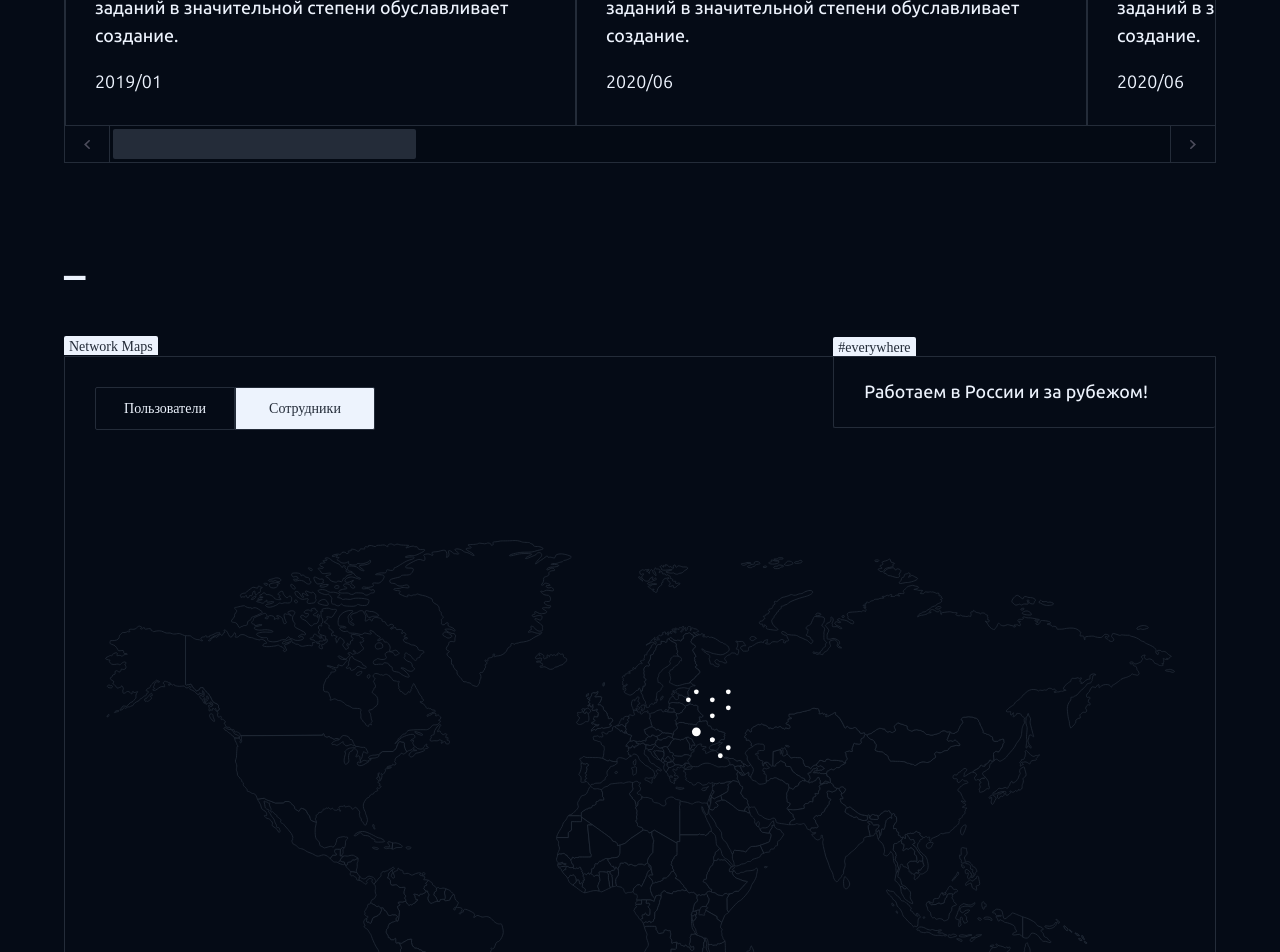
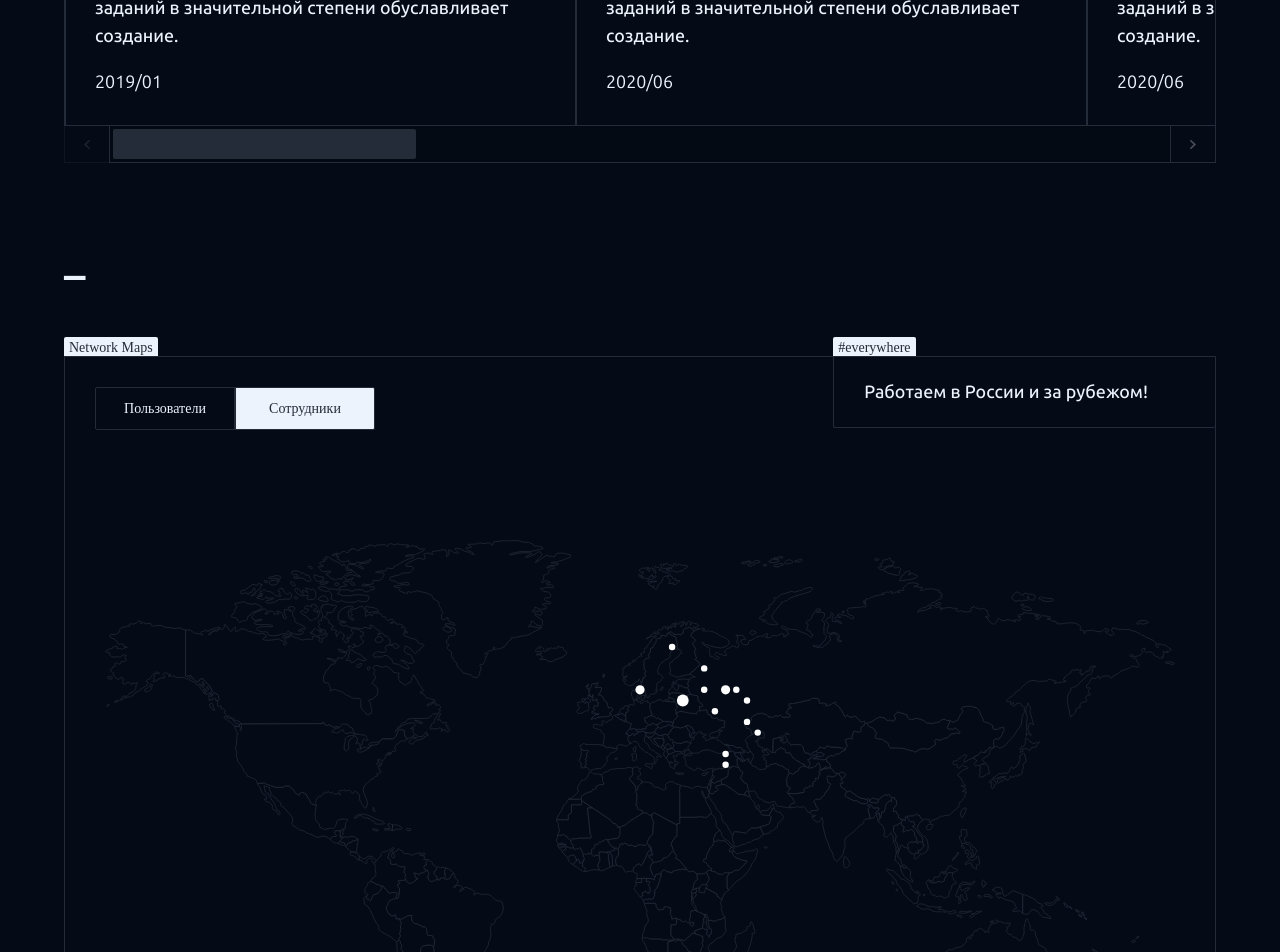
Before and after one commit to abdulhafiz7156/network-group, a Vue app: page / in a window 1280 px wide. Shown: the part 2220-3172 px from the top of the page. Built offline with nearby package versions, Linux system fonts and the light colour scheme; a web font is replaced by a local one.

Commit message:
fixed swiper navigation buttons

```diff
--- a/src/App.vue
+++ b/src/App.vue
@@ -1,10 +1,11 @@
 <script>
 import './style.css';
-import { ref, computed, onMounted, reactive, watch } from 'vue';
+import { ref, computed, onMounted, reactive, watch, onBeforeUnmount } from 'vue';
 import { Swiper, SwiperSlide } from "swiper/vue";
 import "swiper/css";
 import "swiper/css/scrollbar";
 import "./style.css";
+import 'swiper/swiper-bundle.css';
 import { Scrollbar, Navigation } from "swiper/modules";
 import { gsap } from 'gsap';
 import { ScrollTrigger } from 'gsap/ScrollTrigger';
@@ -32,17 +33,19 @@ export default {
     ]);
 
     const userPoints = ref([
-      { city: 'Москва', employees: '3', x: 740, y: 190 },
-      { city: 'Москва', employees: '3', x: 760, y: 200 },
-      { city: 'Москва', employees: '3', x: 780, y: 190 },
-      { city: 'Москва', employees: '3', x: 780, y: 210 },
-      { city: 'Москва', employees: '3', x: 760, y: 220 },
-      { city: 'Москва', employees: '8', x: 740, y: 240 },
-      { city: 'Москва', employees: '3', x: 760, y: 250 },
-      { city: 'Москва', employees: '3', x: 760, y: 250 },
-      { city: 'Москва', employees: '3', x: 780, y: 260 },
-      { city: 'Москва', employees: '3', x: 770, y: 270 },
-      { city: 'Москва', employees: '3', x: 730, y: 200 },
+      { city: 'Москва', employees: '6', x: 580, y: 140 },
+      { city: 'Москва', employees: '5', x: 500, y: 140 },
+      { city: 'Москва', employees: '3', x: 560, y: 140 },
+      { city: 'Москва', employees: '3', x: 580, y: 210 },
+      { city: 'Москва', employees: '3', x: 590, y: 140 },
+      { city: 'Москва', employees: '3', x: 600, y: 150 },
+      { city: 'Москва', employees: '3', x: 530, y: 100 },
+      { city: 'Москва', employees: '3', x: 560, y: 120 },
+      { city: 'Москва', employees: '8', x: 540, y: 150 },
+      { city: 'Москва', employees: '3', x: 580, y: 200 },
+      { city: 'Москва', employees: '3', x: 610, y: 180 },
+      { city: 'Москва', employees: '3', x: 570, y: 160 },
+      { city: 'Москва', employees: '3', x: 600, y: 170 },
       // Добавьте другие точки здесь
     ]);
 
@@ -181,7 +184,9 @@ export default {
     const cursorCeo = ref(null);
     const cursorUser = ref(null);
     const cursorDev = ref(null);
-    const cursorUserMobile = ref(null)
+    const cursorUserMobile = ref(null);
+    const mapSvg = ref(null);
+    const map1Svg = ref(null);
 
     // Фильтрация cards чтобы показывалось от старых к новым
     const filteredTimelines = computed(() => {
@@ -223,30 +228,30 @@ export default {
       tooltip.value.city = point.city;
       tooltip.value.employees = point.employees;
       const width = window.innerWidth;
-
-      if (width >= 1920) {
-        tooltip.value.x = point.x + 107;
-        tooltip.value.y = point.y + 105;
-      } else if(width >= 1600){
-        tooltip.value.x = point.x + 100;
-        tooltip.value.y = point.y + 100;
-      } else if (width >= 1439) {
-        tooltip.value.x = point.x - 10;
-        tooltip.value.y = point.y + 50;
-      } else if (width >= 1280) {
-        tooltip.value.x = point.x - 100;
-        tooltip.value.y = point.y - 100;
-      } else if (width >= 1024) {
-        tooltip.value.x = point.x - 100;
-        tooltip.value.y = point.y + 20;
-      } else if (width >= 768) {
-        tooltip.value.x = point.x - 300;
-        tooltip.value.y = point.y - 50;
-      }
+      //
+      // if (width >= 1920) {
+      //   tooltip.value.x = point.x + 107;
+      //   tooltip.value.y = point.y + 105;
+      // } else if(width >= 1600){
+      //   tooltip.value.x = point.x + 100;
+      //   tooltip.value.y = point.y + 100;
+      // } else if (width >= 1439) {
+      //   tooltip.value.x = point.x - 10;
+      //   tooltip.value.y = point.y + 50;
+      // } else if (width >= 1280) {
+      //   tooltip.value.x = point.x - 100;
+      //   tooltip.value.y = point.y - 100;
+      // } else if (width >= 1024) {
+      //   tooltip.value.x = point.x - 100;
+      //   tooltip.value.y = point.y + 20;
+      // } else if (width >= 768) {
+      //   tooltip.value.x = point.x - 300;
+      //   tooltip.value.y = point.y - 50;
+      // }
 
       // if(window.innerWidth < 1600){
-      //   tooltip.value.x = point.x - 40;
-      //   tooltip.value.y = point.y + 40;
+        tooltip.value.x = point.x - 40;
+        tooltip.value.y = point.y + 40;
       // } else
       // } else if(window.innerWidth >= 1439){
       //   tooltip.value.x = point.x + 1000;
@@ -368,24 +373,43 @@ export default {
         return 5.5;
       }
     };
-
     const slideNext = () => {
-      console.log("fak")
-      swiperRef.value.swiper.slideNext();
-    };
-
-    const slidePrev = () => {
-      console.log("prev")
-      swiperRef.value.swiper.slidePrev();
+      if (swiperRef.value && swiperRef.value.swiper) {
+        swiperRef.value.swiper.slideNext();
+      }
     };
 
 
+    const slidePrev = () => {
+      if (swiperRef.value && swiperRef.value.swiper) {
+        swiperRef.value.swiper.slidePrev();
+      }
+    }
+
+    const adjustSvgSize = () => {
+      const mapSvgElement = mapSvg.value;
+      const map1SvgElement = map1Svg.value;
+
+      if (mapSvgElement && map1SvgElement) {
+        const width = mapSvgElement.clientWidth;
+        const height = mapSvgElement.clientHeight;
+
+        mapSvgElement.setAttribute('width', width);
+        mapSvgElement.setAttribute('height', height);
+        map1SvgElement.setAttribute('width', width);
+        map1SvgElement.setAttribute('height', height);
+      }
+    };
 
 
+    onBeforeUnmount(() => {
+      window.removeEventListener('resize', adjustSvgSize);
+    });
     onMounted(() => {
       extractYears();
       document.addEventListener('click', handleClickOutside);
-
+      adjustSvgSize();
+      window.addEventListener('resize', adjustSvgSize);
       const titles = [
         { el: addTitleRef1.value, text: "Наши продукты" },
         { el: addTitleRef2.value, text: "Таймлайн" },
@@ -458,7 +482,8 @@ export default {
       cursorCeo,
       cursorUser,
       cursorDev,
-      cursorUserMobile
+      cursorUserMobile,
+      adjustSvgSize
     };
   },
 };
@@ -628,13 +653,13 @@ export default {
             </div>
             <div class="fourth-block__map">
               <div v-if="!mapUsers">
-                <svg viewBox="0 0 1339 712" xmlns="http://www.w3.org/2000/svg">
-                  <image href="./assets/img/map.svg" x="0" y="0" width="1339" height="712"/>
+                <svg ref="mapSvg" viewBox="0 0 1000 500" xmlns="http://www.w3.org/2000/svg">
+                  <image href="./assets/img/map.svg" x="0" y="0" width="1000" height="500"/>
                   <g v-for="(point, index) in userPoints" :key="index">
                     <!-- Большой круг для захвата событий -->
                     <rect
-                        :x="point.x - 400"
-                        :y="point.y - 400"
+                        :x="point.x - 40"
+                        :y="point.y - 40"
                         width="20"
                         height="20"
                         class="city"
@@ -662,8 +687,8 @@ export default {
                 </div>
               </div>
               <div v-else>
-                <svg viewBox="0 0 1339 711" xmlns="http://www.w3.org/2000/svg">
-                  <image href="./assets/img/map1.svg" x="0" y="0" width="1339" height="712"/>
+                <svg ref="map1Svg" viewBox="0 0 1000 500" xmlns="http://www.w3.org/2000/svg">
+                  <image href="./assets/img/map1.svg" x="0" y="0" width="1000" height="500"/>
                 </svg>
               </div>
             </div>
--- a/src/assets/css/main.css
+++ b/src/assets/css/main.css
@@ -678,17 +678,25 @@
 
 .swiper-button-next,
 .swiper-button-prev {
-    color: var(--second-text-color);
-    background-color: transparent;
-    border: 1px solid var(--second-text-color);
-    border-top: none;
-    width: 45px;
-    height: 37px;
-    display: flex;
-    align-items: center;
-    justify-content: center;
-    position: absolute;
-    top: 69.5%;
+    color: var(--second-text-color) !important;
+    background-color: transparent !important;
+    border: 1px solid var(--second-text-color) !important;
+    border-top: none !important;
+    width: 45px !important;
+    height: 37px !important;
+    display: flex !important;
+    align-items: center !important;
+    justify-content: center !important;
+    position: absolute !important;
+    top: 74.3% !important;
+}
+
+.swiper-button-next:after, .swiper-rtl .swiper-button-prev:after {
+    display: none !important;
+}
+
+.swiper-button-prev:after, .swiper-rtl .swiper-button-next:after {
+    display: none !important;
 }
 
 
@@ -700,16 +708,18 @@
 }
 
 .swiper-button-next {
-    border-left: none;
+    border-left: none !important;
+    right: 0px !important;
 }
 
 .swiper-button-prev {
-    border-right: none;
+    border-right: none !important;
+    left: 0px !important;
 }
 
 
-.swiper-button-next {
-    right: 0px;
+.swiper-button-prev {
+    right: 0px !important;
 }
 
 .vacancy-block {
--- a/src/assets/css/media.css
+++ b/src/assets/css/media.css
@@ -189,7 +189,7 @@
     }
 
     .swiper-button-next, .swiper-button-prev {
-        top: 73.8%;
+        top: 79.3% !important
     }
 }
 
@@ -296,7 +296,7 @@
     }
 
     .swiper-button-next, .swiper-button-prev {
-        display: none;
+        display: none !important;
     }
 
 
```
